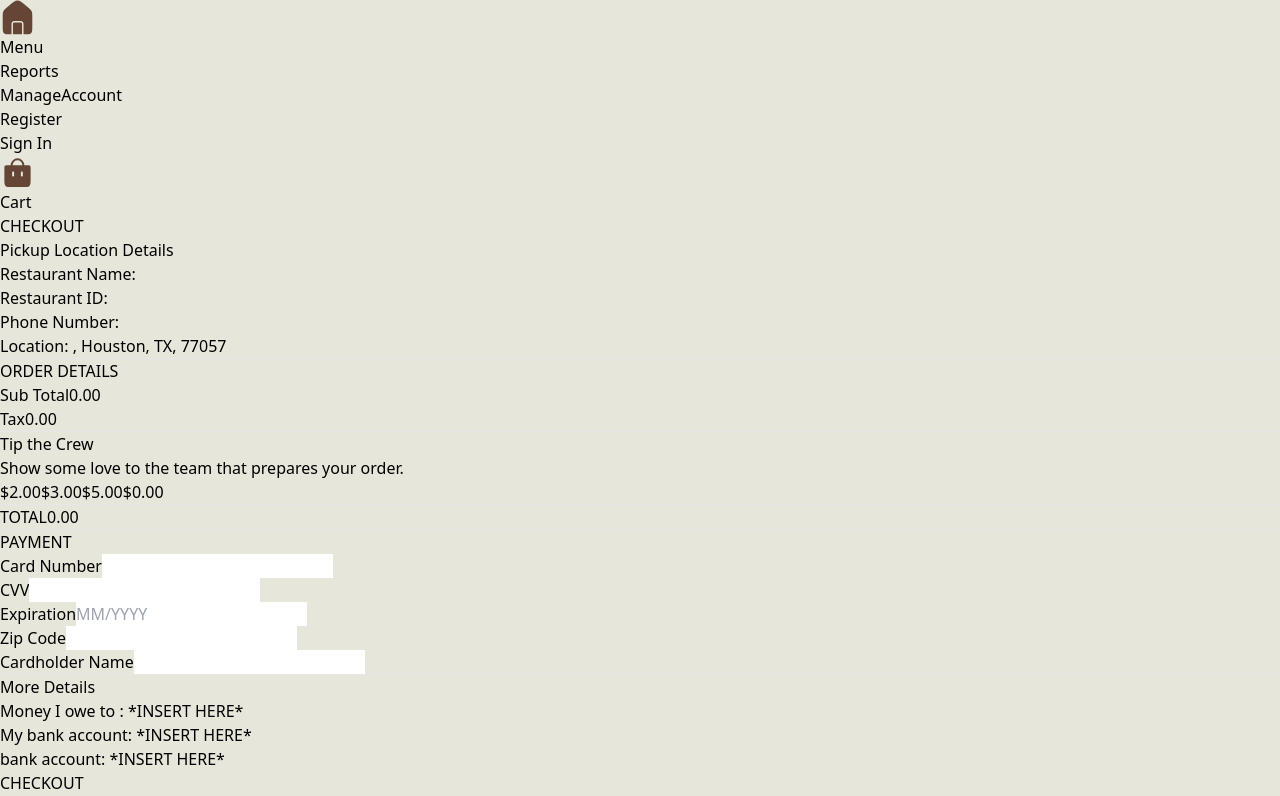
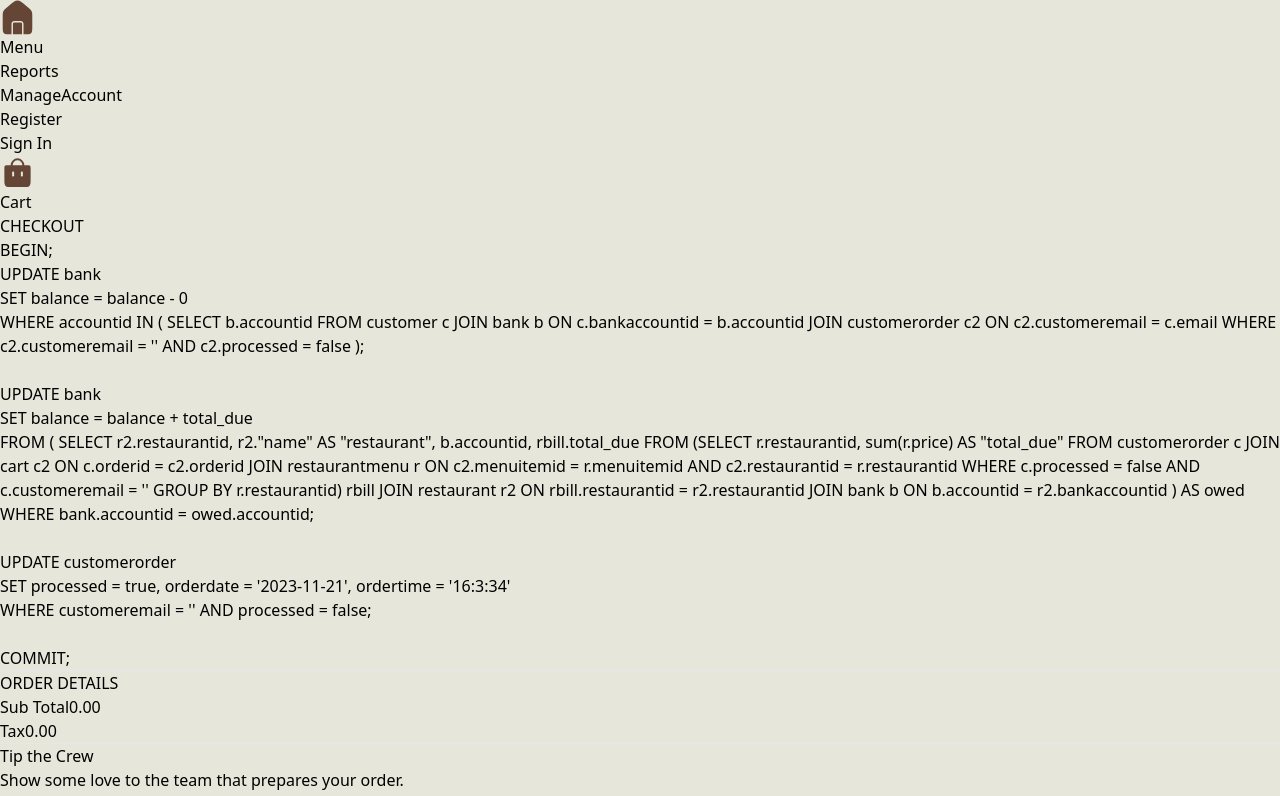
Before and after one commit to ujwal2003/DB-Team02-WebApp, a React (Vite) app in the folder client/: page /Checkout in a window 1280 px wide. Shown: the top 796 px of the page. Built offline with nearby package versions, Linux system fonts and the light colour scheme.

Commit message:
sql display for checkout

```diff
--- a/client/src/pages/Checkout.jsx
+++ b/client/src/pages/Checkout.jsx
@@ -93,12 +93,43 @@ function Checkout() {
             <h1 className="text-[#644536] text-4xl font-bold mt-20 mb-10">CHECKOUT</h1>
 
             <div className='w-1/2 border border-[#644536] p-6'>
-                <div>
-                    <div className='text-2xl font-bold '>Pickup Location Details</div>
+                <div className='text-sm'>
+                    {/* <div className='text-2xl font-bold '>Pickup Location Details</div>
                     <div className='text-font-semibold'>Restaurant Name: {location.name}</div>
                     <div className='text-font-semibold'>Restaurant ID: {location.restaurantid}</div>
                     <div className='text-font-semibold'>Phone Number: {location.phone}</div>
-                    <div className='text-font-semibold'>Location: {location.street}, Houston, TX, 77057</div>
+                    <div className='text-font-semibold'>Location: {location.street}, Houston, TX, 77057</div> */}
+                    BEGIN; <br />
+
+                    UPDATE bank <br />
+                    SET balance = balance - {total} <br />
+                    WHERE accountid IN (
+                        SELECT b.accountid
+                        FROM customer c JOIN bank b ON c.bankaccountid = b.accountid
+                            JOIN customerorder c2 ON c2.customeremail = c.email
+                        WHERE c2.customeremail = '{custInfo.email}' AND c2.processed = false
+                    ); <br /> <br />
+
+                    UPDATE bank <br />
+                    SET balance = balance + total_due <br />
+                    FROM (
+                        SELECT r2.restaurantid, r2."name" AS "restaurant", b.accountid, rbill.total_due
+                        FROM (SELECT r.restaurantid, sum(r.price) AS "total_due"
+                            FROM customerorder c JOIN cart c2 ON c.orderid = c2.orderid
+                                JOIN restaurantmenu r ON c2.menuitemid = r.menuitemid AND c2.restaurantid = r.restaurantid
+                            WHERE c.processed = false AND c.customeremail = '{custInfo.email}'
+                            GROUP BY r.restaurantid) rbill JOIN restaurant r2 ON rbill.restaurantid = r2.restaurantid
+                                                        JOIN bank b ON b.accountid = r2.bankaccountid
+                    ) AS owed <br />
+                    WHERE bank.accountid = owed.accountid; <br /> <br />
+
+                    UPDATE customerorder <br />
+                    SET processed = true,
+                        orderdate = '{new Date().getFullYear()}-{new Date().getMonth()+1}-{new Date().getDate()}',
+                        ordertime = '{new Date().getHours()}:{new Date().getMinutes()}:{new Date().getSeconds()}' <br />
+                    WHERE customeremail = '{custInfo.email}' AND processed = false; <br /> <br />
+
+                    COMMIT;
                 </div>
 
                 <hr className="border border-[#644536] my-4" />
@@ -266,9 +297,8 @@ function Checkout() {
                 {/* TODO: Insert details here*/}
                 <div>
                     <div className='text-2xl font-bold '>More Details</div>
-                    <div className='text-font-semibold'>Money I owe to {location.name}: *INSERT HERE*</div>
-                    <div className='text-font-semibold'>My bank account: *INSERT HERE*</div>
-                    <div className='text-font-semibold'>{location.name} bank account: *INSERT HERE*</div>
+                    <div className='text-font-semibold'>Money I owe to Restaurants: *INSERT HERE*</div>
+                    <div className='text-font-semibold'>Bank accounts: *INSERT HERE*</div>
                 </div>
             </div>
 
```
